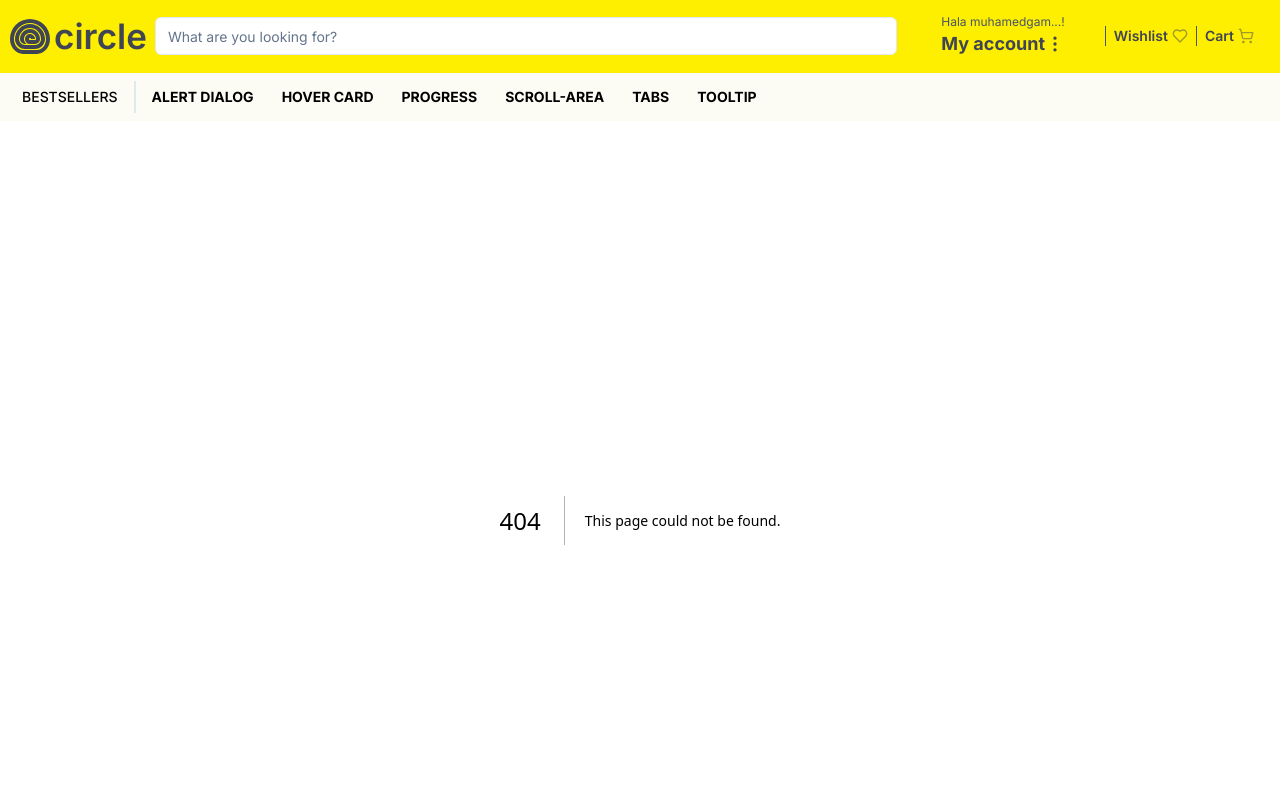
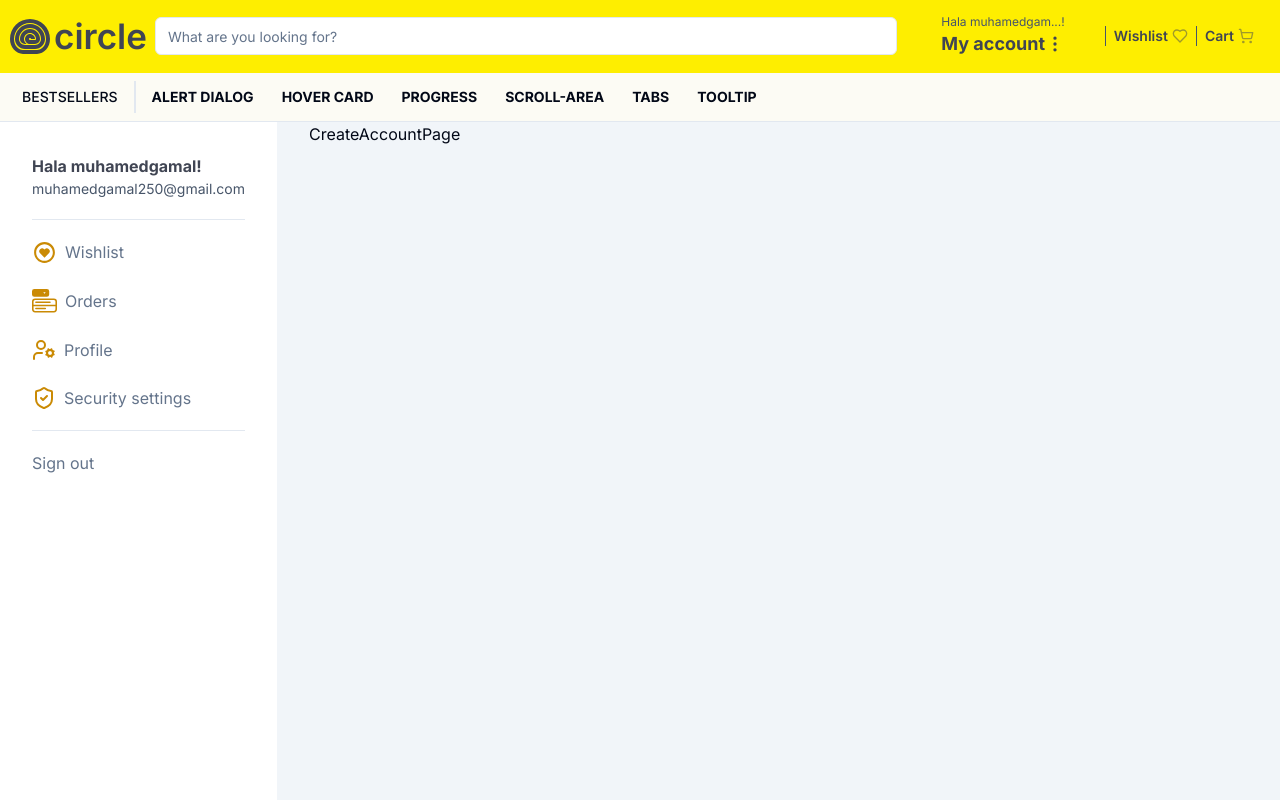
Before and after one commit to MuhamedGamall/circle-shopping, a Next.js app: page /create-account in a window 1280 px wide. Before the commit this address had no page. Shown: the top 800 px of the page. Built offline with nearby package versions, Linux system fonts and the light colour scheme.

Commit message:
new: create account pages

```diff
--- /dev/null
+++ b/src/app/(user)/(auth)/create-account/page.tsx
@@ -0,0 +1,3 @@
+export default function CreateAccountPage() {
+  return <div>CreateAccountPage</div>;
+}
--- /dev/null
+++ b/src/app/(user)/(auth)/login/page.tsx
@@ -0,0 +1,7 @@
+import React from 'react'
+
+export default function LoginPage() {
+  return (
+    <div>LoginPage</div>
+  )
+}
```
